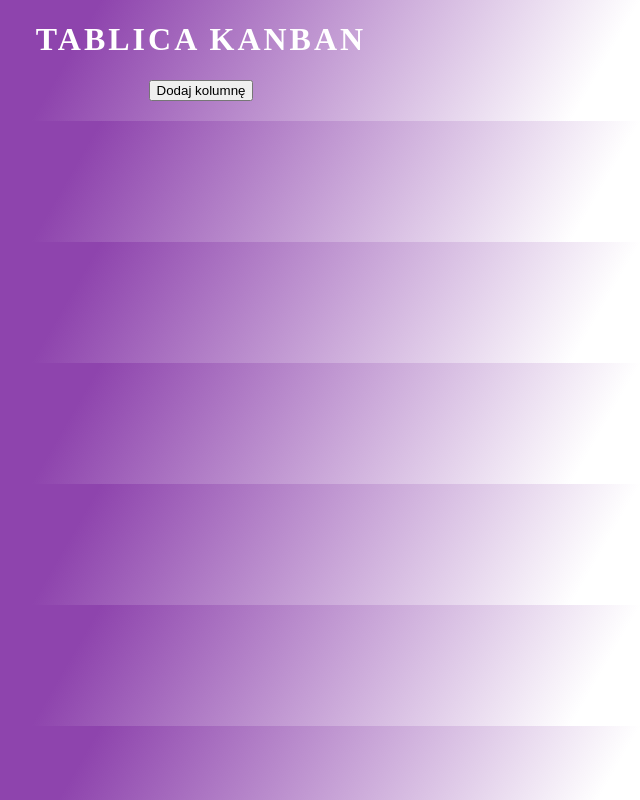
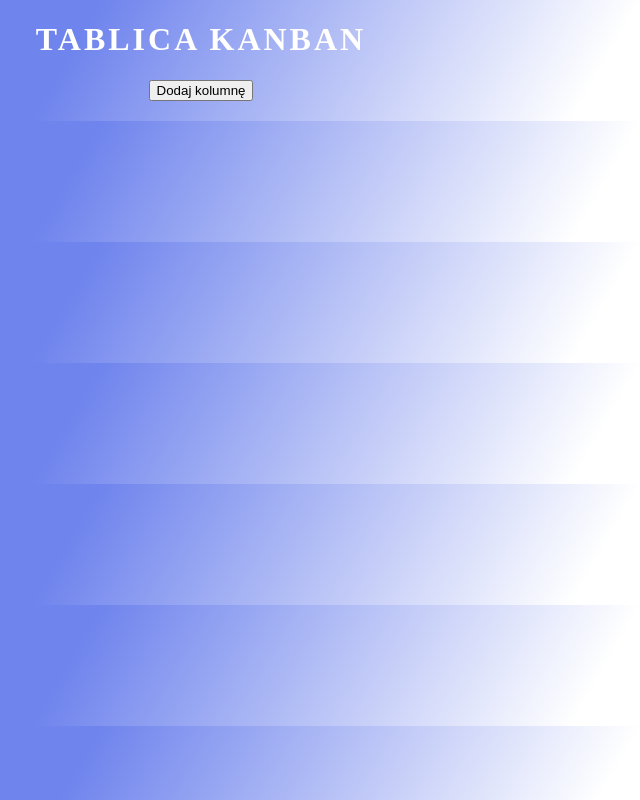
Before and after one commit to kr1sss/12.7, a plain HTML site: page index.html in a window 1280 px wide. Shown: the whole page, without its empty margins (439-1079 px from the left). Drawn offline with nearby package versions, Linux system fonts and the light colour scheme; no server answers.

Commit message:
change background color

```diff
--- a/css/style.css
+++ b/css/style.css
@@ -1,6 +1,6 @@
 body {
   margin: 0;
-  background-image: linear-gradient(120deg, #8e44ad 40%, transparent 80%);
+  background-image: linear-gradient(120deg, #6f84ed 40%, transparent 80%);
 }
 
 * {
```
